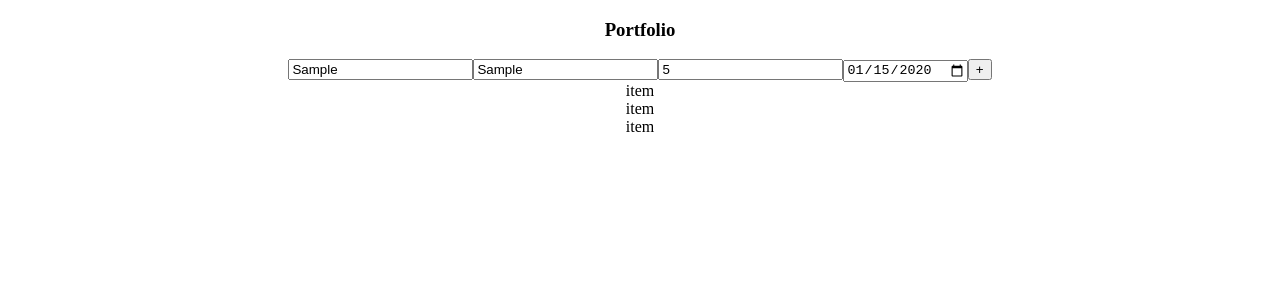
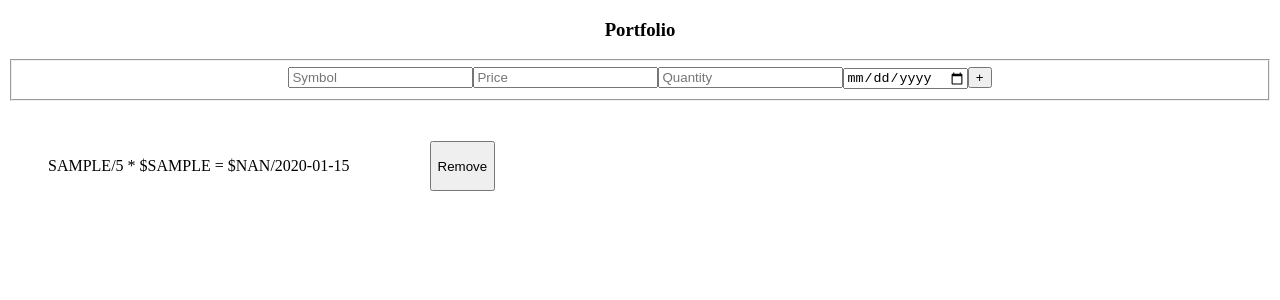
Before and after one commit to tsoyviktor/redux_stock, a React (Create React App) app: page / in a window 1280 px wide. Both pictures are taken after typing "Sample", "Sample", "5", "2020-01-15" into the empty fields and a click on the button "Submit". Shown: the top 300 px of the page. Built offline with nearby package versions, Linux system fonts and the light colour scheme.

Commit message:
work in progress

```diff
--- a/package.json
+++ b/package.json
@@ -15,9 +15,12 @@
   },
   "devDependencies": {
     "axios": "^0.16.2",
+    "flow-bin": "^0.51.0",
     "lodash": "^4.17.4",
+    "prop-types": "^15.5.10",
     "react-redux": "^5.0.5",
     "redux": "^3.7.2",
-    "redux-thunk": "^2.2.0"
+    "redux-thunk": "^2.2.0",
+    "uuid": "^3.1.0"
   }
 }
--- /dev/null
+++ b/src/components/AddNewItem.js
@@ -0,0 +1,87 @@
+import React, {Component} from 'react';
+import all from 'lodash/fp/all';
+import PropTypes from 'prop-types';
+
+export default class AddNewItem extends Component {
+
+  inputs = {};
+
+  static propTypes = {
+    addItem: PropTypes.func.isRequired,
+  };
+
+  constructor() {
+    super();
+    this.state = {
+      inputs: {
+        isSymbolValid: true,
+        isDateValid: true,
+        isPriceValid: true,
+        isQuantityValid: true,
+      },
+    };
+    this.onSubmit = this.onSubmit.bind(this);
+  }
+
+  validate() {
+    let {symbol, price, quantity, date} = this.inputs;
+    if (!all([symbol, price, quantity, date])) {
+      throw new Error('Invalid!')
+    }
+  }
+
+  onSubmit(event) {
+    event.preventDefault();
+    const {symbol, price, quantity, date} = this.inputs;
+
+    this.props.addItem({
+      symbol: symbol.value,
+      price: price.value,
+      quantity: quantity.value,
+      date: date.value,
+    });
+
+    symbol.value = '';
+    price.value = '';
+    quantity.value = '';
+    date.value = '';
+  }
+
+  render() {
+    return (
+      <form>
+        <fieldset>
+          <input type="text"
+                 placeholder="Symbol"
+                 ref={(symbol) => this.inputs.symbol = symbol}
+                 aria-required={true}
+                 aria-label="Symbol"
+                 aria-invalid={false}
+          />
+          <input type="text" placeholder="Price"
+                 ref={(price) => this.inputs.price = price}
+                 aria-required={true}
+                 aria-label="Price"
+                 aria-invalid={false}
+          />
+          <input type="number" placeholder="Quantity"
+                 ref={(quantity) => this.inputs.quantity = quantity}
+                 aria-required={true}
+                 aria-label="Quantity"
+                 aria-invalid={false}
+          />
+          <input type="date"
+                 ref={(date) => this.inputs.date = date}
+                 aria-label="Date"
+                 aria-required={true}
+                 aria-invalid={false}
+          />
+          <button aria-label="Submit"
+                  aria-invalid={false}
+                  onClick={this.onSubmit}
+          > + </button>
+        </fieldset>
+      </form>
+    );
+  }
+}
--- a/src/components/PageBody.js
+++ b/src/components/PageBody.js
@@ -1,6 +1,6 @@
 import React, {Component} from 'react';
-import PortfolioInputs from './PortfolioInputs';
-import PortfolioList from './PortfolioList';
+import PortfolioInputs from '../containers/AddNewItem';
+import PortfolioList from '../containers/PortfolioList';
 
 export default class PageBody extends Component {
   render () {
--- a/src/components/PortfolioInputs.js
+++ /dev/null
@@ -1,15 +0,0 @@
-import React, {Component} from 'react';
-
-export default class PortfolioInputs extends Component {
-  render () {
-    return (
-      <div>
-        <input type="text" placeholder="Symbol"/>
-        <input type="text" placeholder="Price"/>
-        <input type="number" placeholder="Quantity"/>
-        <input type="date" />
-        <button> + </button>
-      </div>
-    );
-  }
-}
--- /dev/null
+++ b/src/components/PortfolioItem.css
@@ -0,0 +1,8 @@
+.PortfolioItem {
+    text-transform: uppercase;
+}
+
+.row {
+    display: flex;
+    padding: 20px;
+}
--- a/src/components/PortfolioItem.js
+++ b/src/components/PortfolioItem.js
@@ -1,10 +1,51 @@
 import React, {Component} from 'react';
+import PropTypes from 'prop-types';
+import './PortfolioItem.css';
 
 export default class PortfolioItem extends Component {
+
+  constructor() {
+    super();
+    this.removeItem = this.removeItem.bind(this);
+  }
+
+  static propTypes = {
+    symbol: PropTypes.string.isRequired,
+    price: PropTypes.number.isRequired,
+    date: PropTypes.string.isRequired,
+    quantity: PropTypes.number.isRequired,
+    id: PropTypes.string.isRequired,
+
+    currentPrice: PropTypes.number.isRequired,
+    currentProfit: PropTypes.number.isRequired,
+
+    removeItem: PropTypes.func.isRequired,
+  };
+
+  removeItem (event) {
+    this.props.removeItem(this.props.id);
+  }
+
   render() {
     return (
-      <div>
-        item
+      <div className="PortfolioItem row">
+
+        <div className="row">
+          <p> {this.props.symbol} </p>
+          <p> / </p>
+          <p> {this.props.quantity} * ${this.props.price} = ${this.props.price * this.props.quantity}</p>
+          <p> / </p>
+          <p> {this.props.date} </p>
+        </div>
+
+        <div className="row">
+          <p> {this.props.currentPrice} </p>
+          <p> {this.props.currentProfit} </p>
+        </div>
+
+        <div className="row" onClick={this.removeItem}>
+          <button className="remove"> Remove </button>
+        </div>
       </div>
     );
   }
--- a/src/components/PortfolioList.js
+++ b/src/components/PortfolioList.js
@@ -1,13 +1,24 @@
 import React, {Component} from 'react';
 import PortfolioItem from './PortfolioItem';
+import PropTypes from 'prop-types';
 
 export default class PortfolioList extends Component {
+
+  static propTypes = {
+    items: PropTypes.array.isRequired,
+    removeItem: PropTypes.func.isRequired,
+  };
+
+  static defaultProps = {
+    items: []
+  };
+
   render () {
     return (
       <div className="PortfolioList">
-        <PortfolioItem/>
-        <PortfolioItem/>
-        <PortfolioItem/>
+        {this.props.items.map((item) => {
+          return <PortfolioItem key={item.id} removeItem={this.props.removeItem} {...item} />
+        })}
       </div>
     );
   }
--- /dev/null
+++ b/src/containers/AddNewItem.js
@@ -0,0 +1,13 @@
+import AddNewItem from '../components/AddNewItem';
+import {connect} from 'react-redux';
+import {bindActionCreators} from 'redux';
+import {addItemAction} from '../modules/portfolio';
+
+const mapDispatchToProps = (dispatch)=> {
+  return bindActionCreators({addItem: addItemAction}, dispatch)
+};
+
+export default connect(
+  null,
+  mapDispatchToProps
+)(AddNewItem);
--- /dev/null
+++ b/src/containers/PortfolioList.js
@@ -0,0 +1,22 @@
+import PortfolioList from '../components/PortfolioList';
+import {connect} from 'react-redux';
+import {bindActionCreators} from 'redux';
+import {removeItemAction} from '../modules/portfolio';
+import {values} from 'lodash/object'
+
+const mapDispatchToProps = (dispatch) => {
+  return bindActionCreators({
+    removeItem: removeItemAction,
+  }, dispatch);
+};
+
+const mapSateToProps = (state) => {
+  return {
+    items: values(state.portfolio)
+  }
+};
+
+export default connect(
+  mapSateToProps,
+  mapDispatchToProps
+)(PortfolioList);
--- a/src/modules/portfolio.js
+++ b/src/modules/portfolio.js
@@ -1,3 +1,5 @@
+import { v4 } from 'uuid';
+
 export const ADD_ITEM_ACTION = 'ADD_ITEM';
 export const REMOVE_ITEM_ACTION = 'REMOVE_ITEM';
 
@@ -9,17 +11,26 @@ export const removeItemAction = (id) => {
 };
 
 export const addItemAction = (item) => {
-  return (dispatch) => {
-    const newItem = '';
-    return dispatch({
-      type: ADD_ITEM_ACTION,
-      payload: newItem
-    });
+  return {
+    type: ADD_ITEM_ACTION,
+    payload: {
+      id: v4(),
+      ...item,
+    }
   }
 };
 
 export default (state = {}, action) => {
   switch (action.type) {
+    case ADD_ITEM_ACTION:
+      return {
+        ...state,
+        [action.payload.id]: action.payload,
+      };
+    case REMOVE_ITEM_ACTION:
+      let newState = {...state};
+      delete newState[action.payload];
+      return newState;
     default:
       return state;
   }
--- a/src/services/localStorage.js
+++ b/src/services/localStorage.js
@@ -21,6 +21,7 @@ export const readState = () => {
     if (state === null) {
       return void 0;
     }
+    return state;
   } catch (err) {
     return void 0;
   }
```
Also changed, not shown: 2 other files (tests, documents, lock files or other folders).
